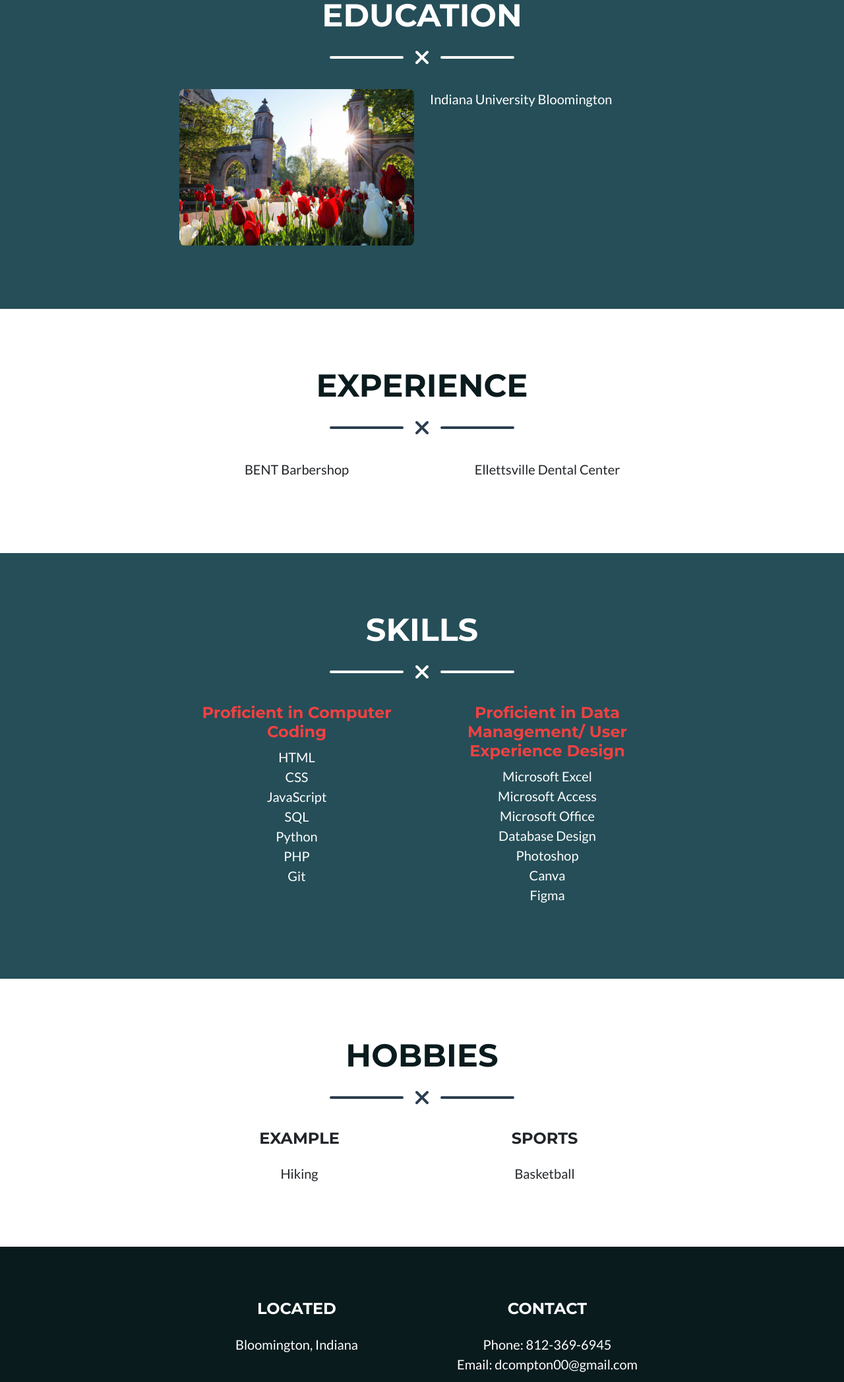
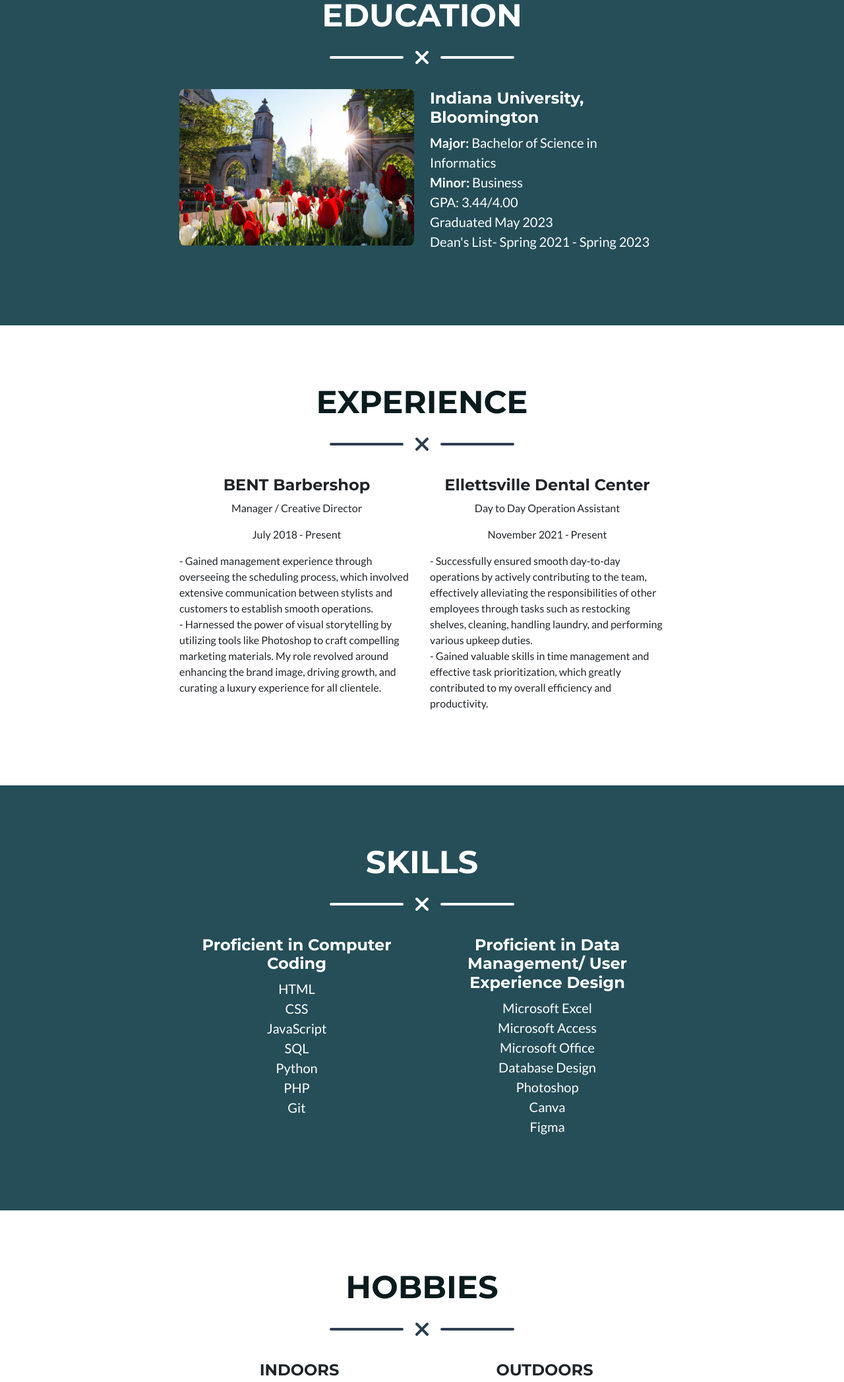
Before and after one commit to dcompton00/dcompton00.github.io, a plain HTML site: page index.html in a window 1280 px wide. Shown: the part 1857-3951 px from the top of the page at 66% size. Drawn offline with nearby package versions, Linux system fonts and the light colour scheme.

Commit message:
changing text

```diff
--- a/index.html
+++ b/index.html
@@ -165,7 +165,14 @@
                     <img class="img-fluid rounded mb-10" src="assets/img/portfolio/samplegates.jpg" alt="..." />
                 </div>
                 <div class="col-lg-4 me-auto">
-                    <p class="lead">Indiana University Bloomington</p>
+                    <h4>Indiana University, Bloomington</h4>
+                    <p class="lead"><span class="bolded">Major: </span>Bachelor of Science in Informatics <br>
+                        <span class="bolded">Minor: </span>Business <br>
+                        GPA: 3.44/4.00<br>
+                        Graduated May 2023 <br>
+                        Dean's List- Spring 2021 - Spring 2023
+
+                    </p>
                 </div>
             </div>
 
@@ -184,10 +191,18 @@
             </div>
             <div class="row">
                 <div class="col-lg-4 ms-auto text-center">
-                    <p class="lead">BENT Barbershop</p>
+                    <h4 class="bolded">BENT Barbershop</h4>
+                    <p>Manager / Creative Director</p>
+                    <p>July 2018 - Present</p>
+                    <p class="text-start">- Gained management experience through overseeing the scheduling process, which involved extensive communication between stylists and customers to establish smooth operations. <br>
+                        - Harnessed the power of visual storytelling by utilizing tools like Photoshop to craft compelling marketing materials. My role revolved around enhancing the brand image, driving growth, and curating a luxury experience for all clientele.</p>
                 </div>
                 <div class="col-lg-4 me-auto text-center">
-                    <p class="lead">Ellettsville Dental Center</p>
+                    <h4 class="bolded">Ellettsville Dental Center</h4>
+                    <p>Day to Day Operation Assistant</p>
+                    <p>November 2021 - Present</p>
+                    <p class="text-start">- Successfully ensured smooth day-to-day operations by actively contributing to the team, effectively alleviating the responsibilities of other employees through tasks such as restocking shelves, cleaning, handling laundry, and performing various upkeep duties. <br>
+                        - Gained valuable skills in time management and effective task prioritization, which greatly contributed to my overall efficiency and productivity.</p>
                 </div>
             </div>
 
@@ -250,16 +265,23 @@
             <div class="container">
                 <div class="row">
                     <div class="col-lg-4 mb-5 mb-lg-0 ms-auto text-center">
-                        <h4 class="text-uppercase mb-4">Example</h4>
+                        <h4 class="text-uppercase mb-4">Indoors</h4>
                         <p class="lead mb-0">
-                            Hiking
+                            Weight Lifting <br>
+
                         </p>
                     </div>
 
                     <div class="col-lg-4 me-auto text-center">
-                        <h4 class="text-uppercase mb-4">Sports</h4>
+                        <h4 class="text-uppercase mb-4">Outdoors</h4>
                         <p class="lead mb-0">
-                            Basketball
+                            Basketball <br>
+                            Disc Golf <br>
+                            Tennis <br>
+                            Biking <br>
+                            Pickleball <br>
+                            Gardening <br>
+                            Astronomy
 
                         </p>
                     </div>
```
Also changed, not shown: css/styles.css.
